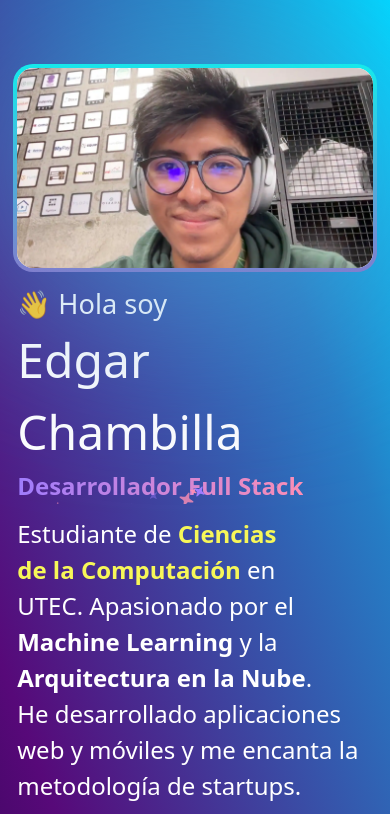
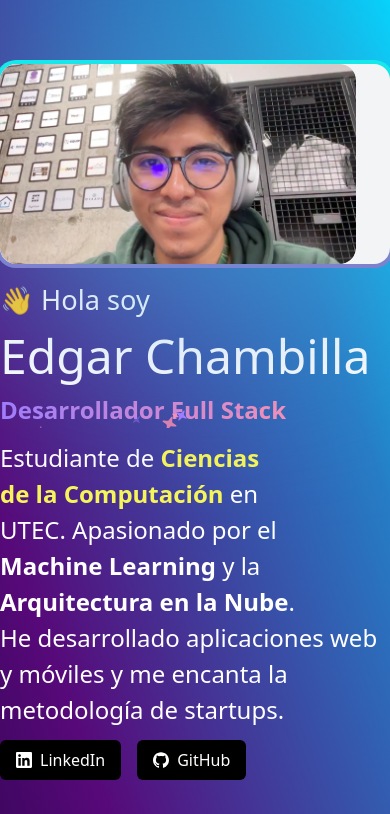
Before and after one commit to Edgar100800/Portfolio, a React (Create React App) app: page / in a window 390 px wide. Shown: the top 814 px of the page. Built offline with nearby package versions, Linux system fonts and the light colour scheme.

Commit message:
scroll bar and padding to all the project in 0

```diff
--- a/src/App.css
+++ b/src/App.css
@@ -9,9 +9,20 @@
         rgba(0, 212, 255, 1) 100%
     );
 }
+
+/* For Chrome, Safari, and other WebKit browsers */
+body::-webkit-scrollbar {
+    display: none;
+}
+
+/* For Firefox */
+body {
+    scrollbar-width: none;
+}
+
 @media (max-width: 600px) {
     .App {
-        padding: 40px;
+        padding: 0px;
     }
 }
 .App-logo {
```
